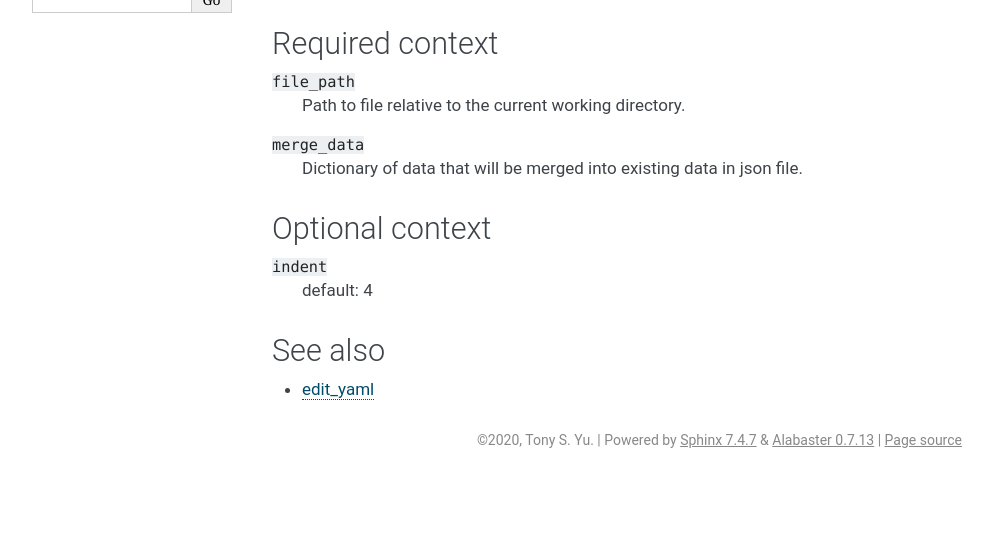
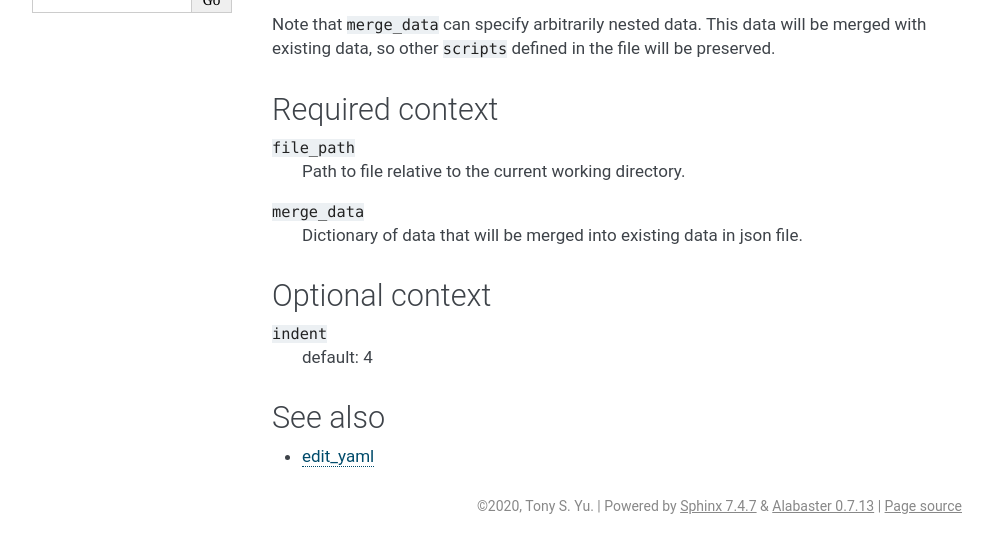
Before and after one commit to tonysyu/qwikstart, a Sphinx documentation site: the page built from docs/operations/edit_json.rst, in a window 1280 px wide, cut to the strip 347-900 px from the top of the page. Shown: the whole strip, without its empty margins (148-1140 px from the left). Built offline with Sphinx 7.4.7, drawn with Linux system fonts in a browser that asks for light colours; pages that are not in the unit, such as notebooks, are missing from menus.

Commit message:
Add example for edit_yml operation

```diff
--- a/docs/operations/edit_json.rst
+++ b/docs/operations/edit_json.rst
@@ -15,6 +15,9 @@ The following example adds/updates the `test` script in a `package.json` file:
    :language: yaml
    :emphasize-lines: 3-8
    :caption: `examples/operations/edit_json.yml`
+
+Note that `merge_data` can specify arbitrarily nested data. This data will be merged
+with existing data, so other `scripts` defined in the file will be preserved.
 
 Required context
 ================
```
Also changed, not shown: docs/operations/edit_yaml.rst (+17 -0 lines), 2 other files.
